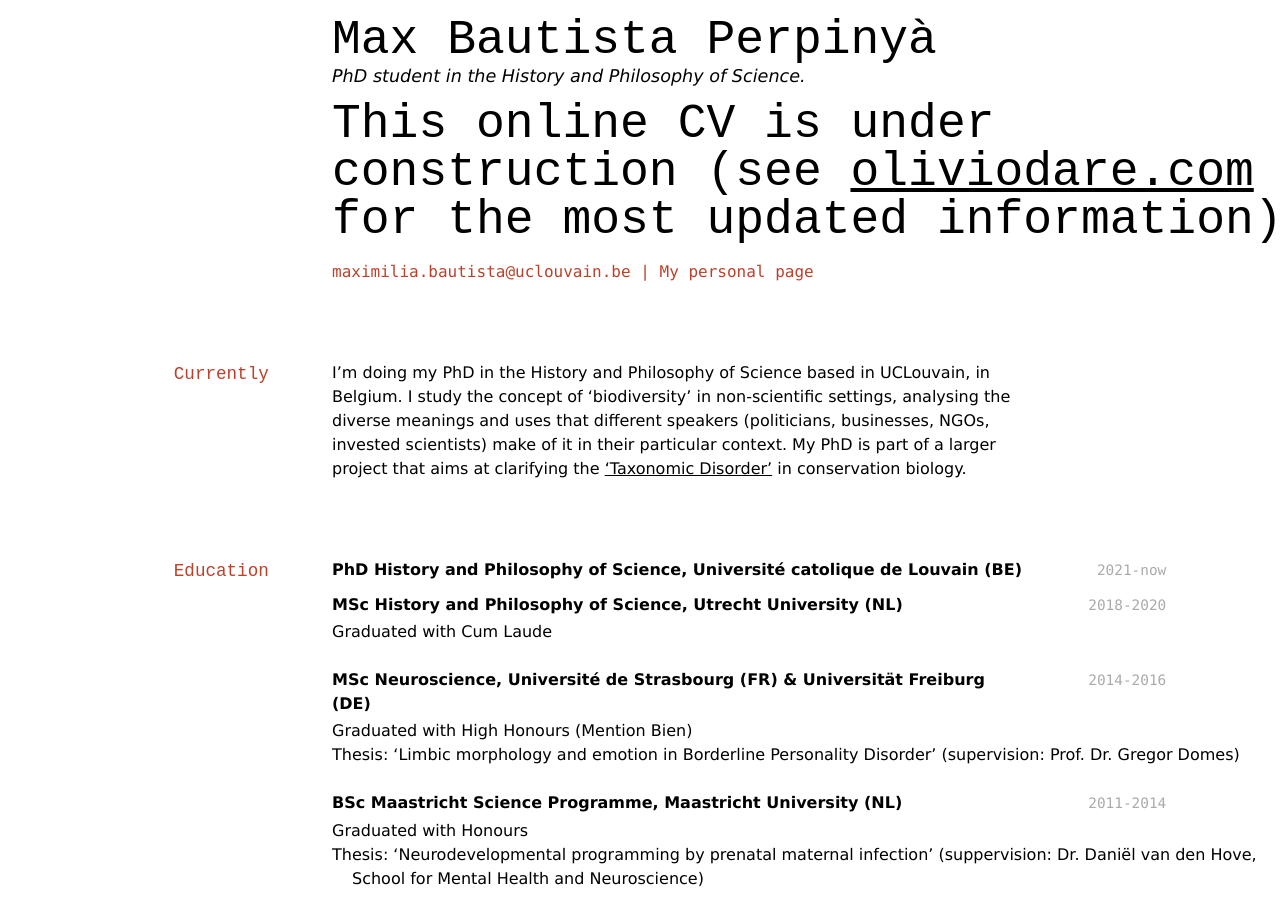
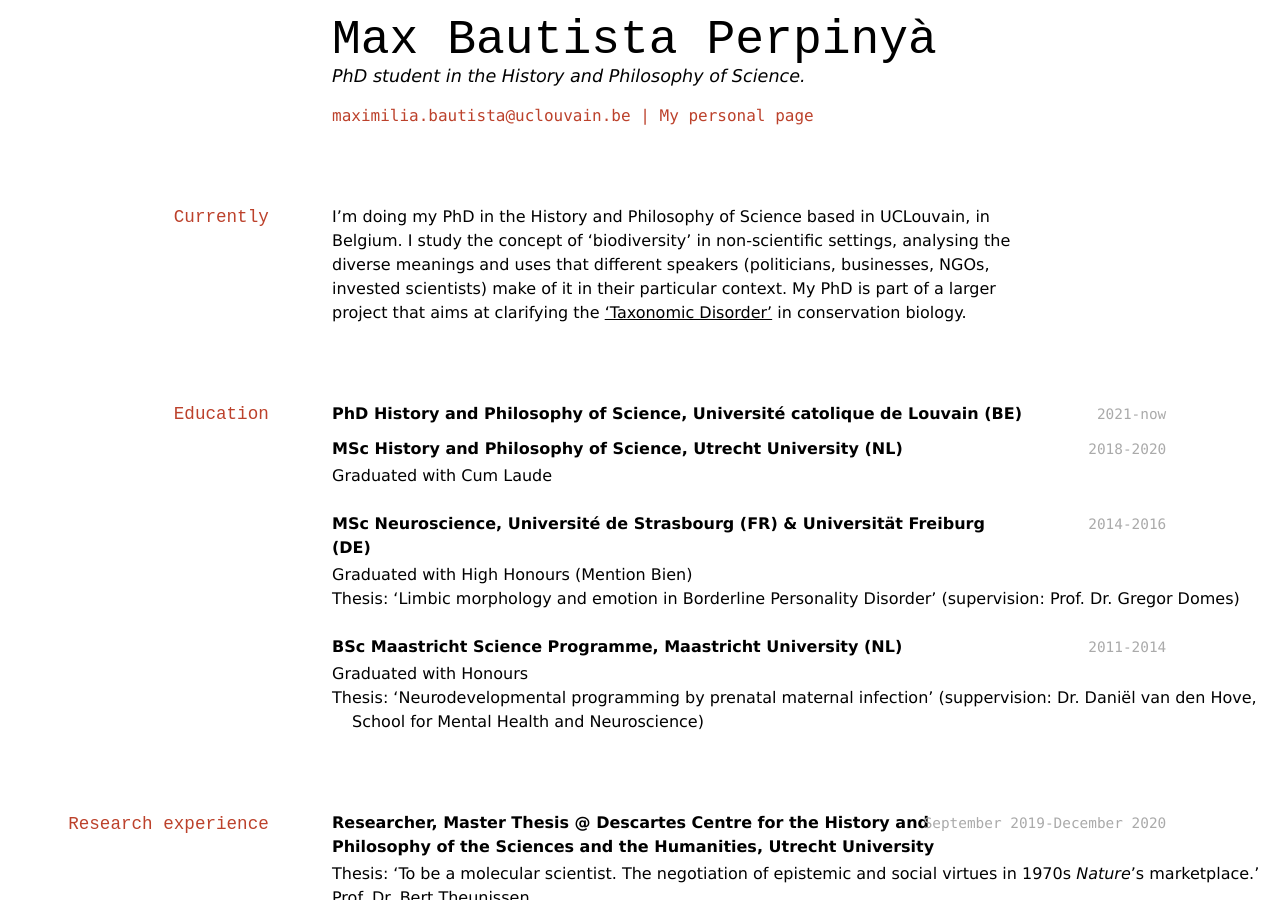
Before and after one commit to elipapa/markdown-cv, a Jekyll site: the page built from index.md, in a window 1280 px wide and 900 px high. Built offline with Jekyll 4.4.1, drawn with Linux system fonts in a browser that asks for light colours.

Commit message:
Update index.md

```diff
--- a/index.md
+++ b/index.md
@@ -4,10 +4,6 @@
 ---
 # Max Bautista Perpinyà
 PhD student in the History and Philosophy of Science.
-
-
-# This online CV is under construction (see <a href="https://www.oliviodare.com/">oliviodare.com</a> for the most updated information).
-
 <div id="webaddress">
 <a href="mailto:maximilia.bautista@uclouvain.be">maximilia.bautista@uclouvain.be</a>
 | <a href="https://www.oliviodare.com/">My personal page</a>
@@ -152,5 +148,6 @@
 
 
 ## ---
+__---__
 ## Last updated
 __September 2021__
```
